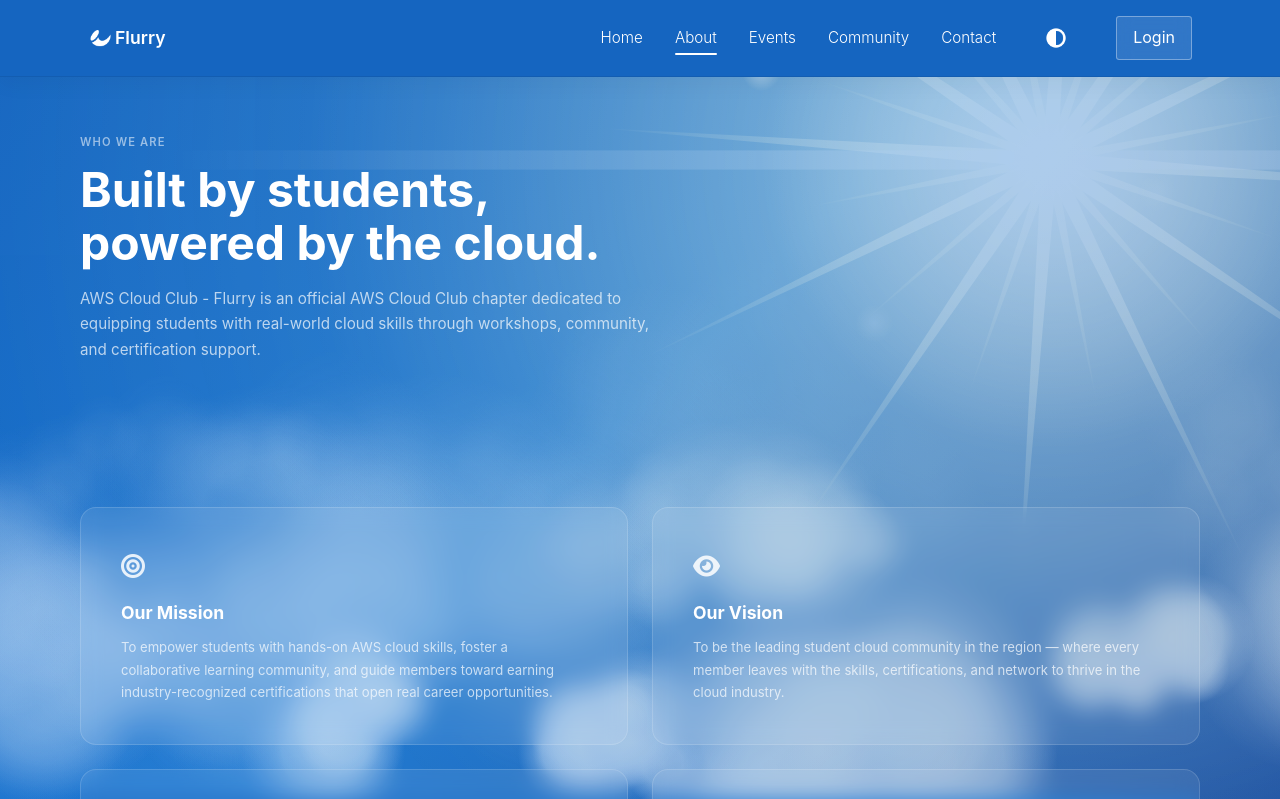
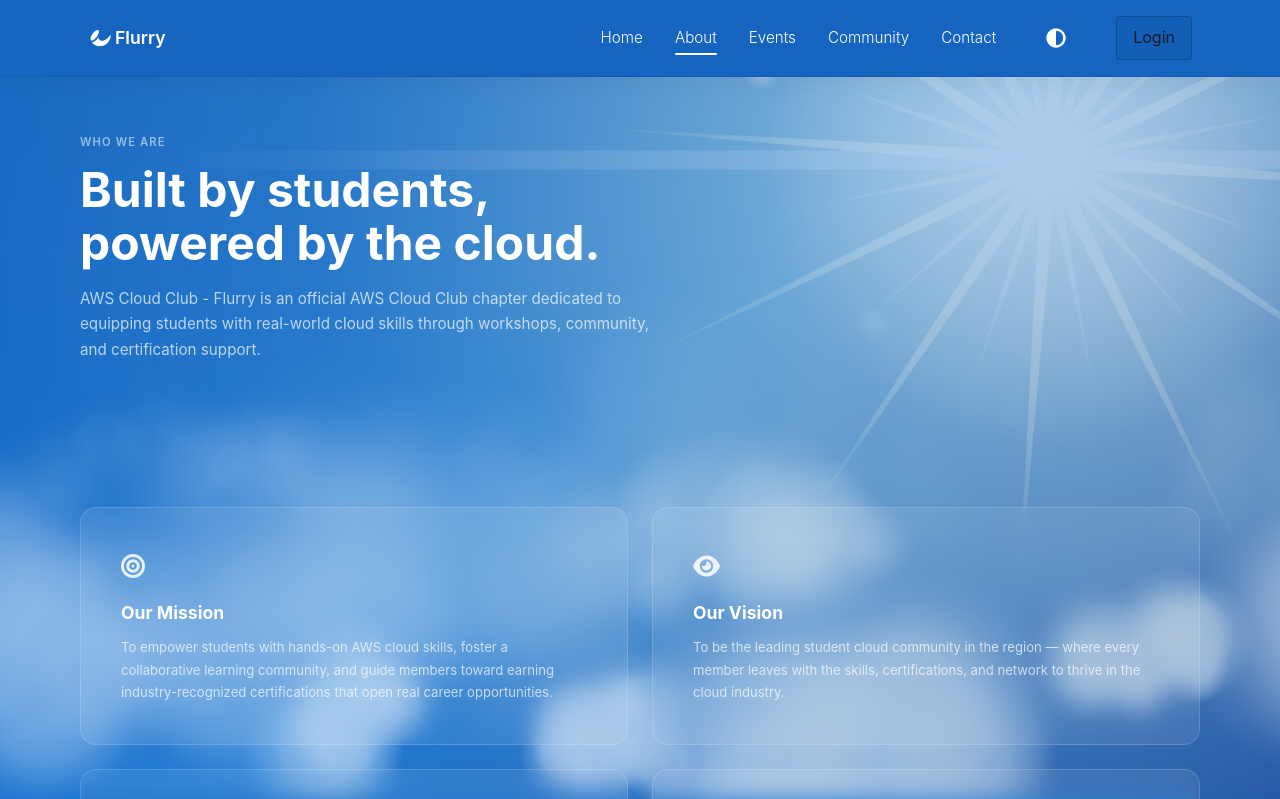
Before and after one commit to neilmasion/Django-Flurry, a Django app: page /about/ in a window 1280 px wide. Shown: the top 799 px of the page. Run offline with Django 5.2, Linux system fonts and the light colour scheme.

Commit message:
UI: Final sweep and fix for all light-mode white text elements

```diff
--- a/static/css/root.css
+++ b/static/css/root.css
@@ -102,8 +102,8 @@
 }
 
 :not([data-theme="dark"]) select option {
-    background-color: #0d2490;
-    color: #ffffff;
+    background-color: #ffffff; /* White background for options */
+    color: var(--text-primary); /* Dark text for options */
 }
 
 [data-theme="dark"] select option {
@@ -150,7 +150,7 @@
 }
 
 :not([data-theme="dark"]) .footer a {
-    color: #fff;
+    color: var(--text-primary);
 }
 
 :not([data-theme="dark"]) .btn-primary {
@@ -167,11 +167,11 @@
 }
 
 :not([data-theme="dark"]) .btn-outline {
-    background: rgba(255, 255, 255, 0.12);
+    background: rgba(0, 0, 0, 0.05);
     backdrop-filter: blur(8px);
     -webkit-backdrop-filter: blur(8px);
-    border: 1px solid rgba(255, 255, 255, 0.35);
-    color: #ffffff;
+    border: 1px solid rgba(0, 0, 0, 0.2);
+    color: var(--text-primary);
 }
 
 :not([data-theme="dark"]) .btn-outline:hover {
@@ -197,7 +197,7 @@
 }
 
 :not([data-theme="dark"]) .partners-label {
-    color: rgba(255, 255, 255, 0.45);
+    color: var(--text-tertiary);
 }
 
 :not([data-theme="dark"]) .partner-item {
```
